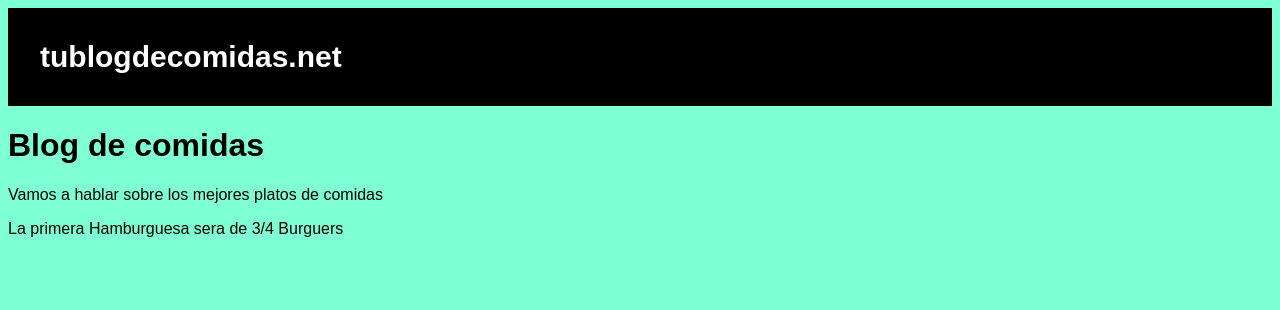
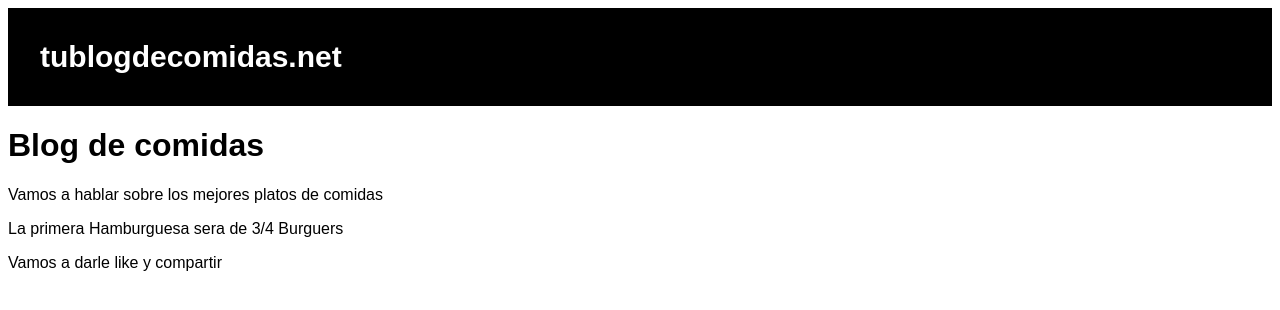
Before and after one commit to danrh14/hyperblog, a plain HTML site: page index.html in a window 1280 px wide. Drawn offline with Linux system fonts and the light colour scheme.

Commit message:
se cambiaron vainas en master

```diff
--- a/index.html
+++ b/index.html
@@ -13,6 +13,7 @@
     <h1>Blog de comidas</h1>
     <p>Vamos a hablar sobre los mejores platos de comidas</p>
     <p>La primera Hamburguesa sera de 3/4 Burguers</p>
+    <p>Vamos a darle like y compartir</p>
 
 </body>
 </html>
--- a/styles.css
+++ b/styles.css
@@ -1,5 +1,5 @@
 body {
-    background-color: aquamarine;
+    background-color: white;
     font-family: Arial, Helvetica, sans-serif;
 }
 
```
